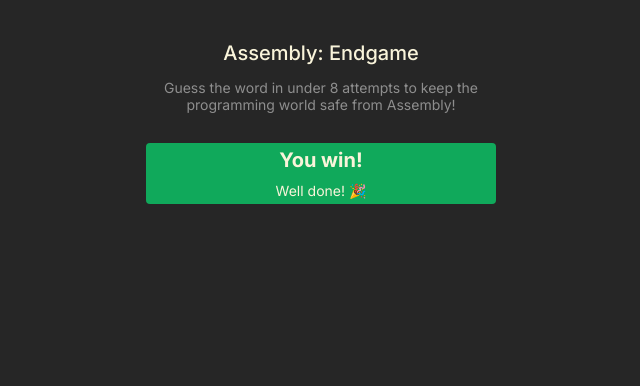
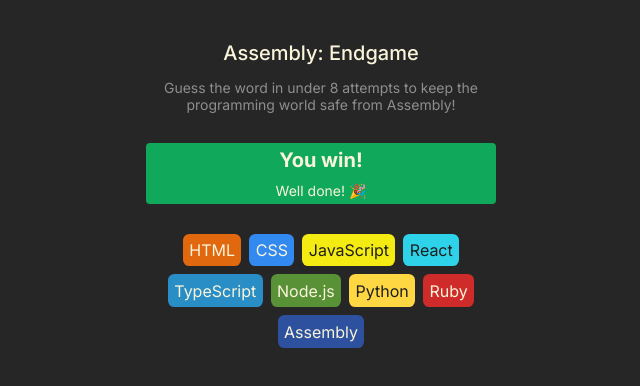
Before and after one commit to SivaKrishna6745/Assembly-Endgame, a React (Vite) app: page / in a window 1280 px wide. Shown: the top 386 px of the page, without its empty margins (319-959 px from the left). Built offline with nearby package versions, Linux system fonts and the light colour scheme.

Commit message:
- add language chips from language.js. - styling changes for language chips.

```diff
--- a/src/App.jsx
+++ b/src/App.jsx
@@ -1,13 +1,28 @@
 import React from 'react';
 import Header from './components/Header';
 import Status from './components/Status';
+import { languages } from './languages.js';
 
 function App() {
+    const languageChips = languages.map((lang) => {
+        const styles = {
+            color: lang.color,
+            backgroundColor: lang.backgroundColor,
+        };
+        return (
+            <span key={lang.name} className="language-chip" style={styles}>
+                {lang.name}
+            </span>
+        );
+    });
+
     return (
         <>
             <Header />
-            <Status />
-            <main></main>
+            <main>
+                <Status />
+                <section className="languages flex fl-cntr">{languageChips}</section>
+            </main>
         </>
     );
 }
--- a/src/index.css
+++ b/src/index.css
@@ -65,3 +65,14 @@
     font-size: 0.875rem;
     margin: 0.3rem;
 }
+
+.languages {
+    max-width: 350px;
+    flex-wrap: wrap;
+    gap: 0.5rem;
+}
+
+.language-chip {
+    padding: 0.4rem;
+    border-radius: 0.4rem;
+}
--- /dev/null
+++ b/src/languages.js
@@ -0,0 +1,47 @@
+export const languages = [
+    {
+        name: 'HTML',
+        backgroundColor: '#E2680F',
+        color: '#F9F4DA',
+    },
+    {
+        name: 'CSS',
+        backgroundColor: '#328AF1',
+        color: '#F9F4DA',
+    },
+    {
+        name: 'JavaScript',
+        backgroundColor: '#F4EB13',
+        color: '#1E1E1E',
+    },
+    {
+        name: 'React',
+        backgroundColor: '#2ED3E9',
+        color: '#1E1E1E',
+    },
+    {
+        name: 'TypeScript',
+        backgroundColor: '#298EC6',
+        color: '#F9F4DA',
+    },
+    {
+        name: 'Node.js',
+        backgroundColor: '#599137',
+        color: '#F9F4DA',
+    },
+    {
+        name: 'Python',
+        backgroundColor: '#FFD742',
+        color: '#1E1E1E',
+    },
+    {
+        name: 'Ruby',
+        backgroundColor: '#D02B2B',
+        color: '#F9F4DA',
+    },
+    {
+        name: 'Assembly',
+        backgroundColor: '#2D519F',
+        color: '#F9F4DA',
+    },
+];
```
